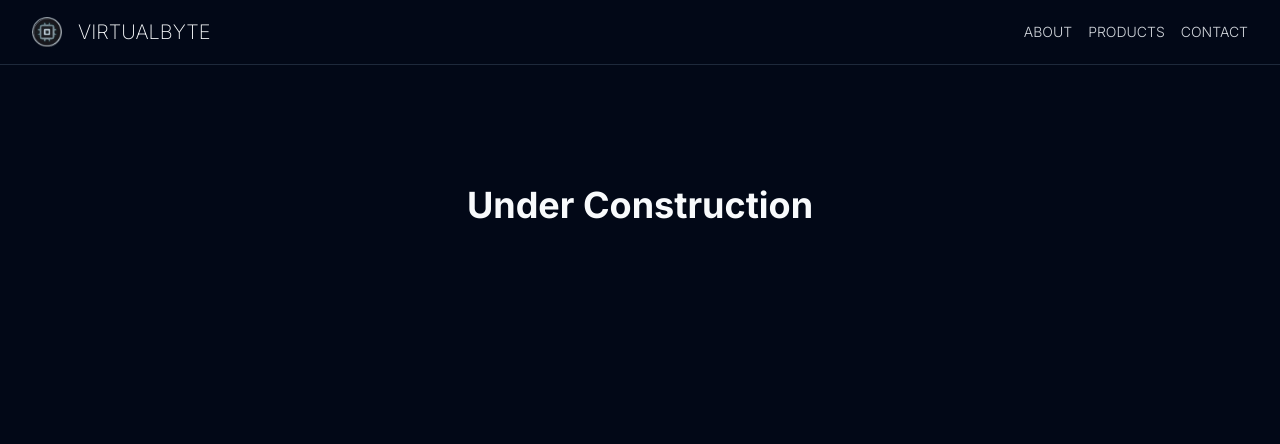
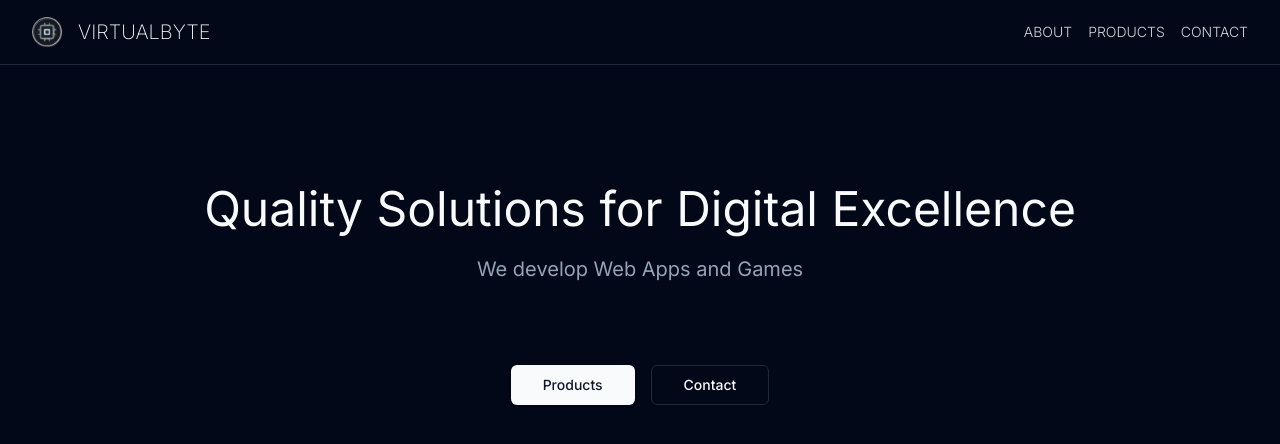
Before and after one commit to VirtualByteStudios/Website, a Next.js app: page / in a window 1280 px wide. Shown: the top 444 px of the page. Built offline with nearby package versions, Linux system fonts and the light colour scheme.

Commit message:
Landing page additions

```diff
--- a/src/app/page.tsx
+++ b/src/app/page.tsx
@@ -14,6 +14,9 @@
 //    - 2gb file size
 
 import Header from "@/components/ui/Header";
+import { buttonVariants } from "@/components/ui/button";
+import { cn } from "@/lib/utils";
+import Link from "next/link";
 import React from "react";
 
 export default function Home() {
@@ -21,10 +24,29 @@ export default function Home() {
     <>
       <div className="flex min-h-screen flex-col space-y-6">
         <Header />
-        <main className="flex min-h-screen flex-col items-center justify-between p-24">
-          <h1 className="text-4xl font-bold text-center">
-            Under Construction
+        <main className="flex min-h-screen flex-col items-center p-24">
+          <h1 className="font-heading text-2xl sm:text-3xl md:text-4xl lg:text-5xl text-center">
+            Quality Solutions for Digital Excellence
           </h1>
+          <p className="max-w-[42rem] leading-normal text-muted-foreground sm:text-xl sm:leading-8 pt-5">
+            We develop Web Apps and Games
+          </p>
+          <div className="space-x-4 mt-20">
+            <Link
+              href="#projects"
+              className={cn(buttonVariants({ size: "lg" }))}
+            >
+              Products
+            </Link>
+            <Link
+              href=""
+              target="_blank"
+              rel="noreferrer"
+              className={cn(buttonVariants({ variant: "outline", size: "lg" }))}
+            >
+              Contact
+            </Link>
+          </div>
         </main>
       </div>
     </>
```
